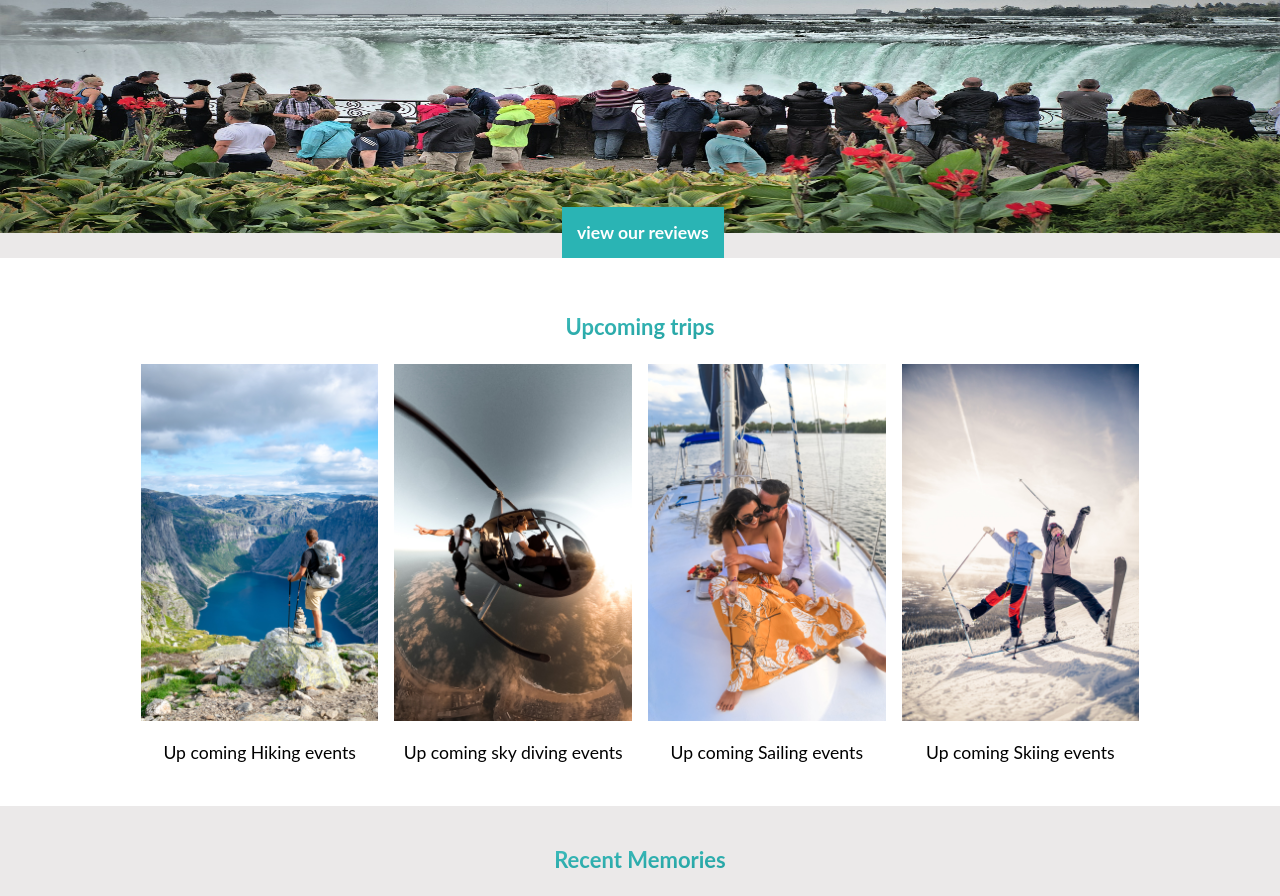
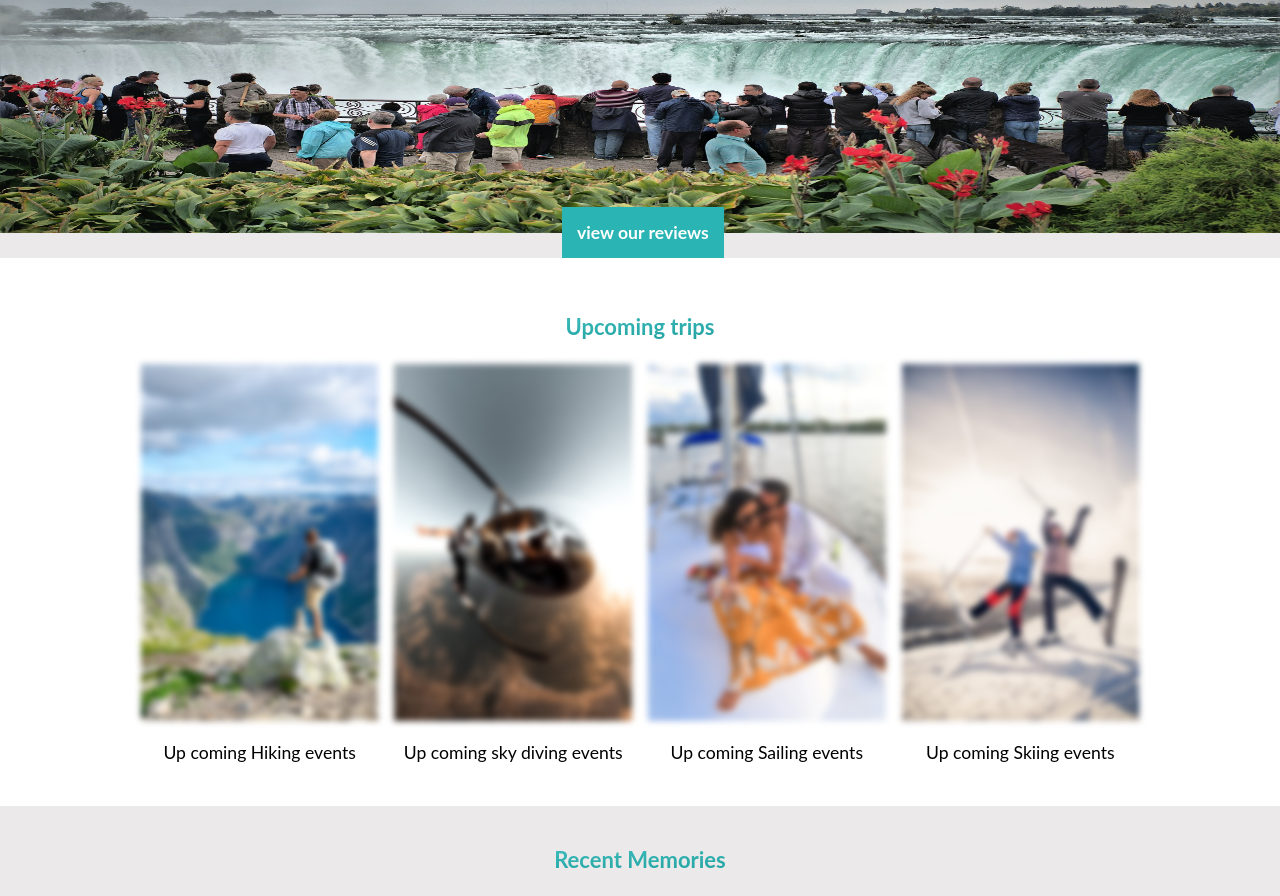
Before and after one commit to Dev-manuels/Westside, a plain HTML site: page index.html in a window 1280 px wide. Shown: the part 287-1183 px from the top of the page. Drawn offline with Linux system fonts and the light colour scheme; files whose address does not match are found by name.

Commit message:
last commit

```diff
--- a/index.html
+++ b/index.html
@@ -34,17 +34,17 @@
     <h1>Upcoming trips</h1>
     <div class="row">
       <div class="test">
-          <div class="col span-1-of-4 ">
-            <a href="#"><img class="blur" src="resources/img/sebastien-goldberg-BKLHxgbYFDI-unsplash.jpg" width="100%"><p style="text-align: center;">Up coming Hiking events</p></a>
+          <div class="col span-1-of-4 blur">
+            <a href="#trips"><div><img src="resources/img/sebastien-goldberg-BKLHxgbYFDI-unsplash.jpg" width="100%"></div><p style="text-align: center;">Up coming Hiking events</p></a>
           </div>
-          <div class="col span-1-of-4 ">
-            <a href="#"><img class="blur" src="resources/img/jack-delulio-Sgey0UZt6HY-unsplash.jpg" width="100%"><p style="text-align: center;">Up coming sky diving events</p></a>
+          <div class="col span-1-of-4 blur">
+            <a href="#trips"><div><img src="resources/img/jack-delulio-Sgey0UZt6HY-unsplash.jpg" width="100%"></div><p style="text-align: center;">Up coming sky diving events</p></a>
           </div>
-          <div class="col span-1-of-4 ">
-            <a href="#"><img class="blur" src="resources/img/jose-vazquez-5OyHdvi-V7Q-unsplash.jpg" width="100%"><p style="text-align: center;">Up coming Sailing events</p></a>
+          <div class="col span-1-of-4 blur">
+            <a href="#trips"><div><img src="resources/img/jose-vazquez-5OyHdvi-V7Q-unsplash.jpg" width="100%"></div><p style="text-align: center;">Up coming Sailing events</p></a>
           </div>
-          <div class="col span-1-of-4 ">
-            <a href="#"><img class="blur" src="resources/img/eirik-uhlen-U5YfxhSze8k-unsplash.jpg" width="100%"><p style="text-align: center;">Up coming Skiing events</p></a>
+          <div class="col span-1-of-4 blur">
+            <a href="#trips"><div><img src="resources/img/eirik-uhlen-U5YfxhSze8k-unsplash.jpg" width="100%"></div><p style="text-align: center;">Up coming Skiing events</p></a>
           </div>
           </div>
     </div>
--- a/resources/css/style.css
+++ b/resources/css/style.css
@@ -117,7 +117,29 @@ nav {
   background-color: white;
   height: 100%;
 }
-
+.blur a div {
+  filter: blur(3px);
+  transition: transform .4s;
+  -webkit-transition: transform .4s;
+  -moz-transition: transform .4s;
+  -ms-transition: transform .4s;
+  -o-transition: transform .4s;
+  -webkit-filter: blur(3px);
+}
+.blur a div:hover {
+  filter: blur(0px) ;
+  -webkit-filter: blur(0px) ;
+}
+.blur a div:active {
+  transform: scale(0.9);
+  filter: blur(0px),grayscale(70%) ;
+  -webkit-filter: blur(0px),grayscale(70%) ;
+  -webkit-transform: scale(0.9);
+  -moz-transform: scale(0.9);
+  -ms-transform: scale(0.9);
+  -o-transform: scale(0.9);
+  -webkit-filter: grayscale(100%);
+}
 
 .test {
   width: 78%;
@@ -140,14 +162,18 @@ nav {
 .news-link a div{
   width: auto;
   height: 100%;
-  transition: transform .5s, filter 1.5s ease-in-out;
+  transition: transform .4s, filter 2s, ease-in-out;
   filter: grayscale(100%);
   transform: scale(1);
-  transition: transform 0.5s;
+  transition: transform 0.4s;
   -webkit-transform: scale(1);
   -moz-transform: scale(1);
   -ms-transform: scale(1);
   -o-transform: scale(1);
+  -webkit-transition: transform 0.4s;
+  -moz-transition: transform 0.4s;
+  -ms-transition: transform 0.4s;
+  -o-transition: transform 0.4s;
 }
 .news-link a div:hover{
   filter: grayscale(0);
```
